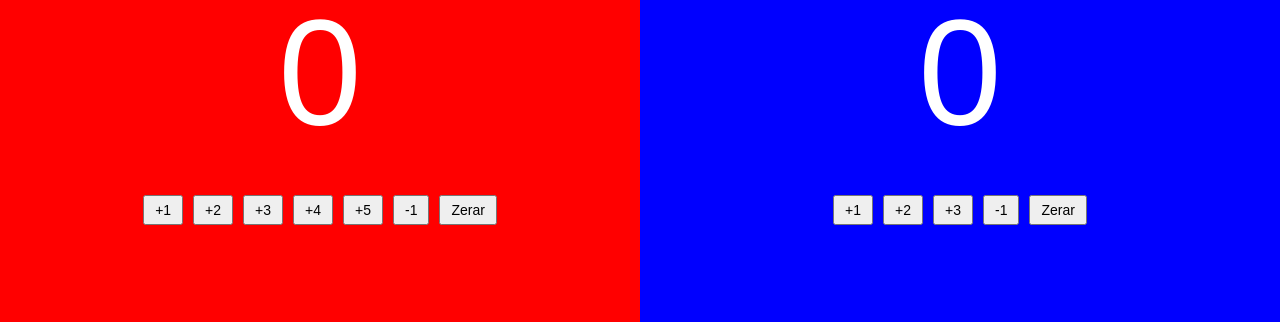
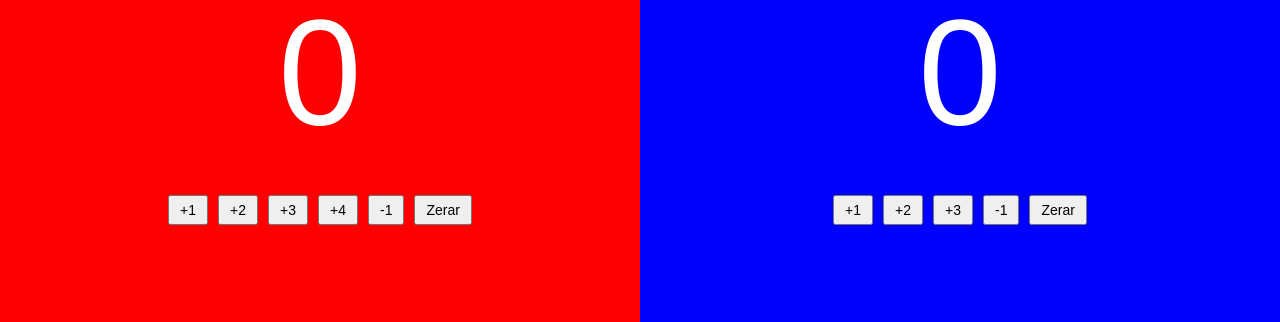
Before and after one commit to dzordii/pointspaneltkd, a plain HTML site: page index.html in a window 1280 px wide. Shown: the part 478-800 px from the top of the page. Drawn offline with Linux system fonts and the light colour scheme.

Commit message:
Update index2

```diff
--- a/index.html
+++ b/index.html
@@ -16,7 +16,6 @@
         <button class="button" onclick="addPoint('red', 2)">+2</button>
         <button class="button" onclick="addPoint('red', 3)">+3</button>
         <button class="button" onclick="addPoint('red', 4)">+4</button>
-        <button class="button" onclick="addPoint('red', 5">+5</button>
         <button class="button" onclick="subtractPoint('red')">-1</button>
         <button class="button" onclick="zerar('red')">Zerar</button>
       </div>
```
